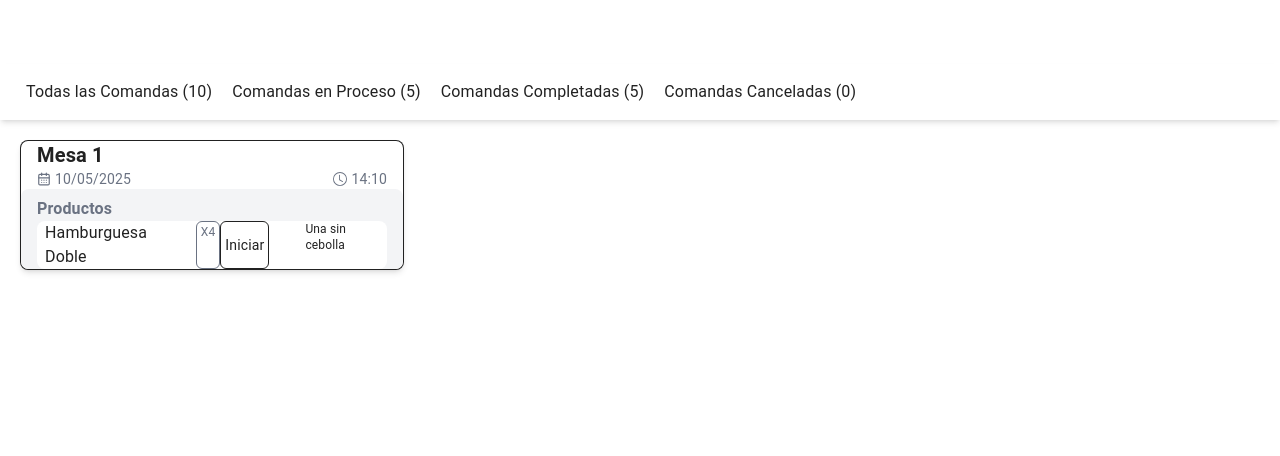
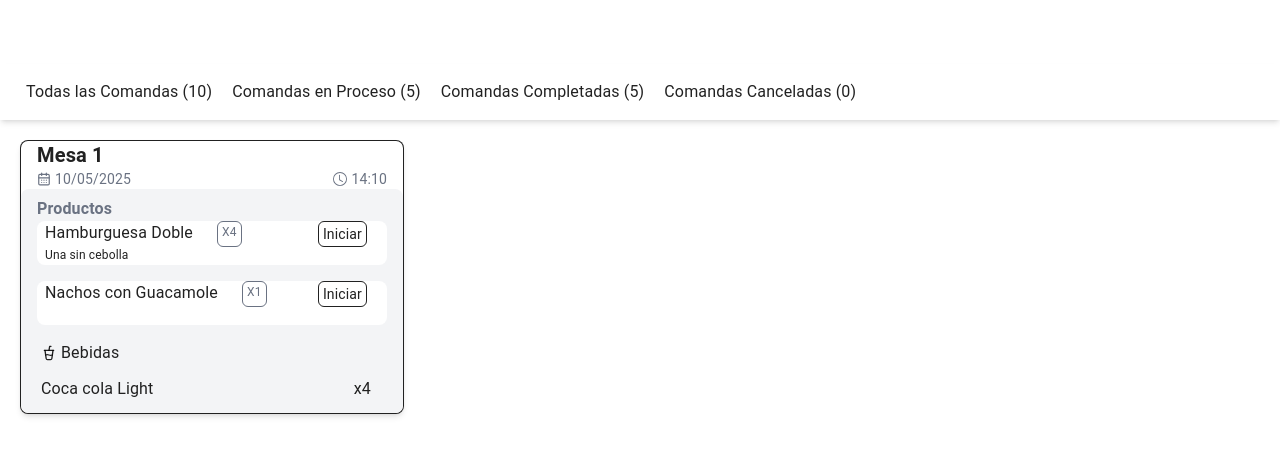
Before and after one commit to wapifoodmx-ctrl/WapifoodFront, a Next.js app: page /cocina/VistaCocina in a window 1280 px wide. Shown: the top 456 px of the page. Built offline with nearby package versions, Linux system fonts and the light colour scheme.

Commit message:
faltan las 5 modificaciones de las cards

```diff
--- a/pages/cocina/VistaCocina.jsx
+++ b/pages/cocina/VistaCocina.jsx
@@ -1,3 +1,4 @@
+import { LuCupSoda } from "react-icons/lu";
 import { BsClock } from "react-icons/bs";
 import { LuCalendarDays } from "react-icons/lu";
 
@@ -43,18 +44,45 @@ export default function VistaCocina() {
                         {/* Productos */}
                         <div className="flex flex-col bg-gray-100 rounded-lg ">
                             <p className="pl-4 pt-2 text-gray-500 font-bold">Productos</p>
-                            <div className="bg-white rounded-lg mx-4 flex gap-4">
-                                {/* Producto */}
+                            {/* Producto */}
+                            <div className="bg-white rounded-lg mx-4 flex flex-col h-11">
                                 <div className="flex ">
-                                    <p className="px-2">Hamburguesa Doble</p>
-                                    <div className="border-1 rounded-md border-gray-500">
+                                    <p className="px-2 pr-6">Hamburguesa Doble</p>
+                                    <div className="border-1 rounded-md border-gray-500 ">
                                         <p className="text-xs self-center text-gray-500 py-0.5 px-1">X4</p>
                                     </div>
-                                    <button className="border-1 cursor-pointer text-sm rounded-md py-0.5 px-1">
-                                        Iniciar
-                                    </button>
+                                    <div className="flex ml-auto pr-5">
+                                        <button className="border-1 cursor-pointer text-sm rounded-md py-0.5 px-1">
+                                            Iniciar
+                                        </button>
+                                    </div>
                                 </div>
-                                <p className="text-xs pl-5">Una sin cebolla</p>
+                                <p className="text-xs pl-2">Una sin cebolla</p>
+                            </div>
+                            <div className="pt-4">
+                                <div className="bg-white rounded-lg mx-4 flex flex-col h-11">
+                                    <div className="flex">
+                                        <p className="px-2 pr-6">Nachos con Guacamole</p>
+                                        <div className="border-1 rounded-md border-gray-500 ">
+                                            <p className="text-xs self-center text-gray-500 py-0.5 px-1">X1</p>
+                                        </div>
+                                        <div className="flex ml-auto pr-5">
+                                            <button className="border-1 cursor-pointer text-sm rounded-md py-0.5 px-1">
+                                                Iniciar
+                                            </button>
+                                        </div>
+                                    </div>
+                                </div>
+                            </div>
+                            <div className="pt-4 px-5">
+                                <div className="flex">
+                                <LuCupSoda className="self-center"/>
+                                <p className="pl-1">Bebidas</p>
+                                </div>
+                                <div className="flex py-3 ">
+                                    <p>Coca cola Light</p>
+                                    <p className="ml-auto pr-3">x4</p>
+                                </div>
                             </div>
                         </div>
                     </div>
```
